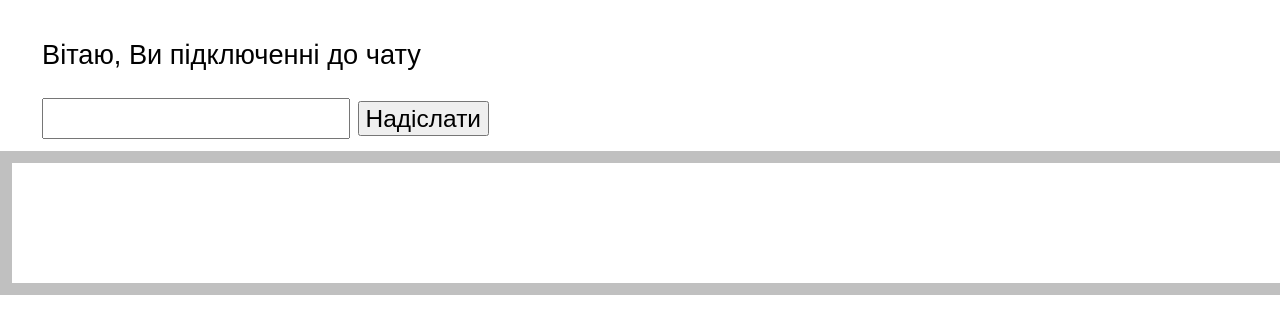
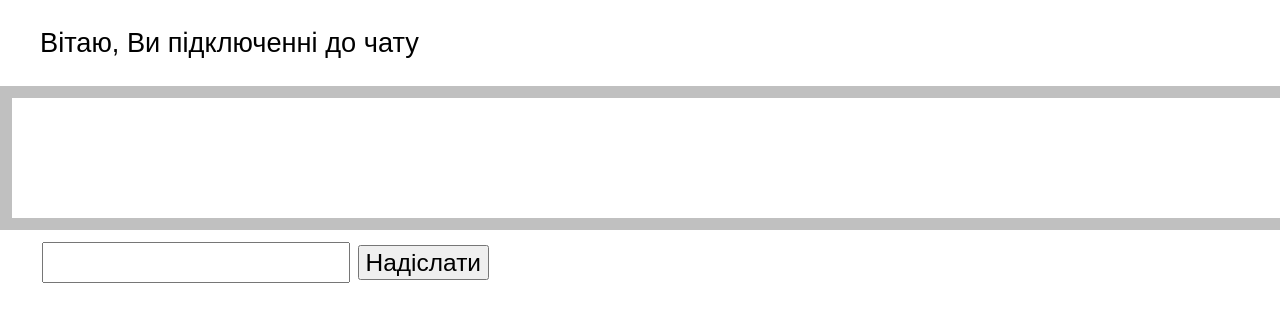
Before and after one commit to AndriiNyzhnyk/simpleChatNodeExpress, a website: page public/index.html in a window 1280 px wide. Shown: the top 334 px of the page. Drawn offline with nearby package versions, Linux system fonts and the light colour scheme; no server answers.

Commit message:
redisain chat

```diff
--- a/public/index.html
+++ b/public/index.html
@@ -5,14 +5,7 @@
     <link rel="stylesheet" type="text/css" href="/style/main.css">
 </head>
 <body>
-    <div id="menuChat">
-        <p class="lead">Вітаю, Ви підключенні до чату</p>
-
-        <form id="publish" class="form-inline">
-            <input type="text" name="message" id="inputMessage"/>
-            <input type="submit" value="Надіслати" id="submit"/>
-        </form>
-    </div>
+    <p class="lead">Вітаю, Ви підключенні до чату</p>
 
     <div id="withoutBlockMessages">
         <div id="content">
@@ -28,6 +21,14 @@
         </div>
     </div>
 
+        <div id="menuChat">
+
+            <form id="publish" class="form-inline">
+                <input type="text" name="message" id="inputMessage"/>
+                <input type="submit" value="Надіслати" id="submit"/>
+            </form>
+        </div>
+
     <script src="https://ajax.googleapis.com/ajax/libs/jquery/3.2.1/jquery.min.js"></script>
     <script src="/script/main.js"></script>
 </body>
--- a/public/style/main.css
+++ b/public/style/main.css
@@ -65,3 +65,7 @@
 #blockMessages ul li {
     list-style-type: square;
 }
+
+.lead {
+    margin-left: 40px;
+}
```
